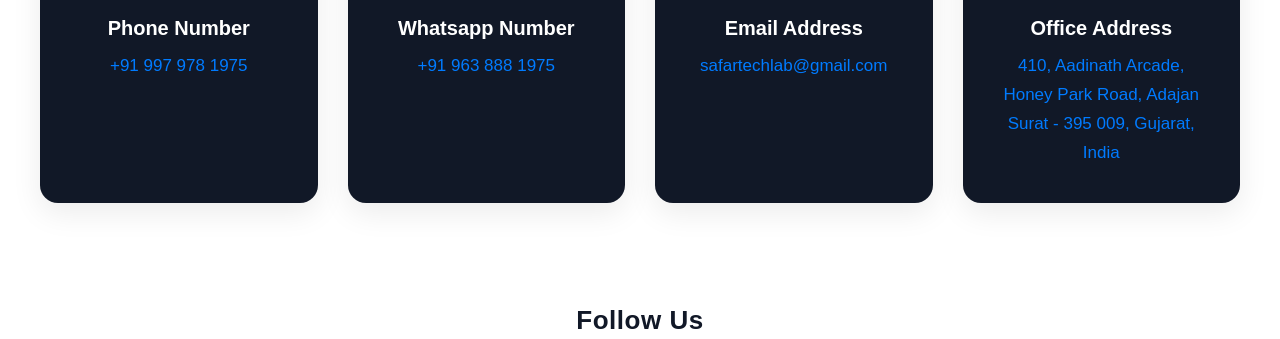
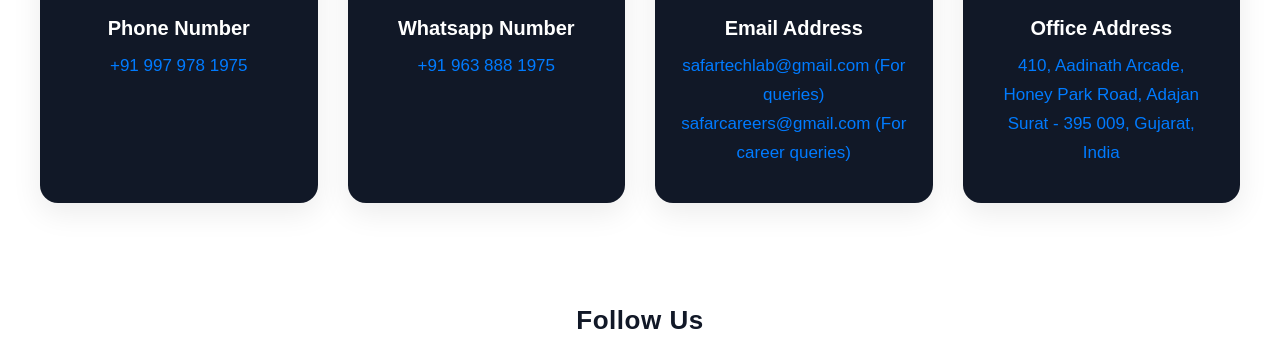
Before and after one commit to safartechlab/SafarTechlabLLP, a plain HTML site: page contact.html in a window 1280 px wide. Shown: the part 1043-1382 px from the top of the page. Drawn offline with Linux system fonts and the light colour scheme.

Commit message:
changes safar

```diff
--- a/contact.html
+++ b/contact.html
@@ -93,7 +93,13 @@
         <h4>Email Address</h4>
          <p>
          <a href="mailto:safartechlab@gmail.com">
-          safartechlab@gmail.com
+          safartechlab@gmail.com (For queries)
+         </a>
+         </p>
+
+         <p>
+         <a href="mailto:safarcareers@gmail.com">
+          safarcareers@gmail.com (For career queries)
          </a>
          </p>
       </div>
```
